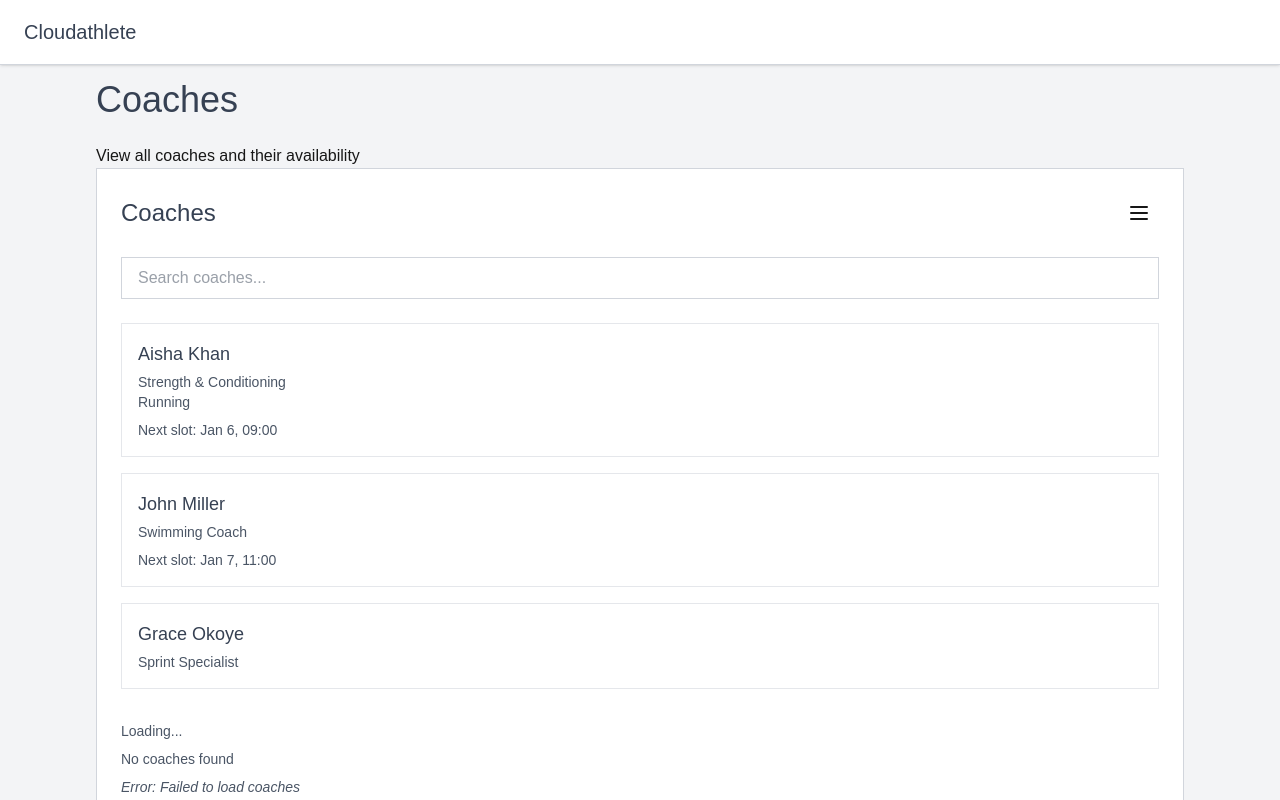
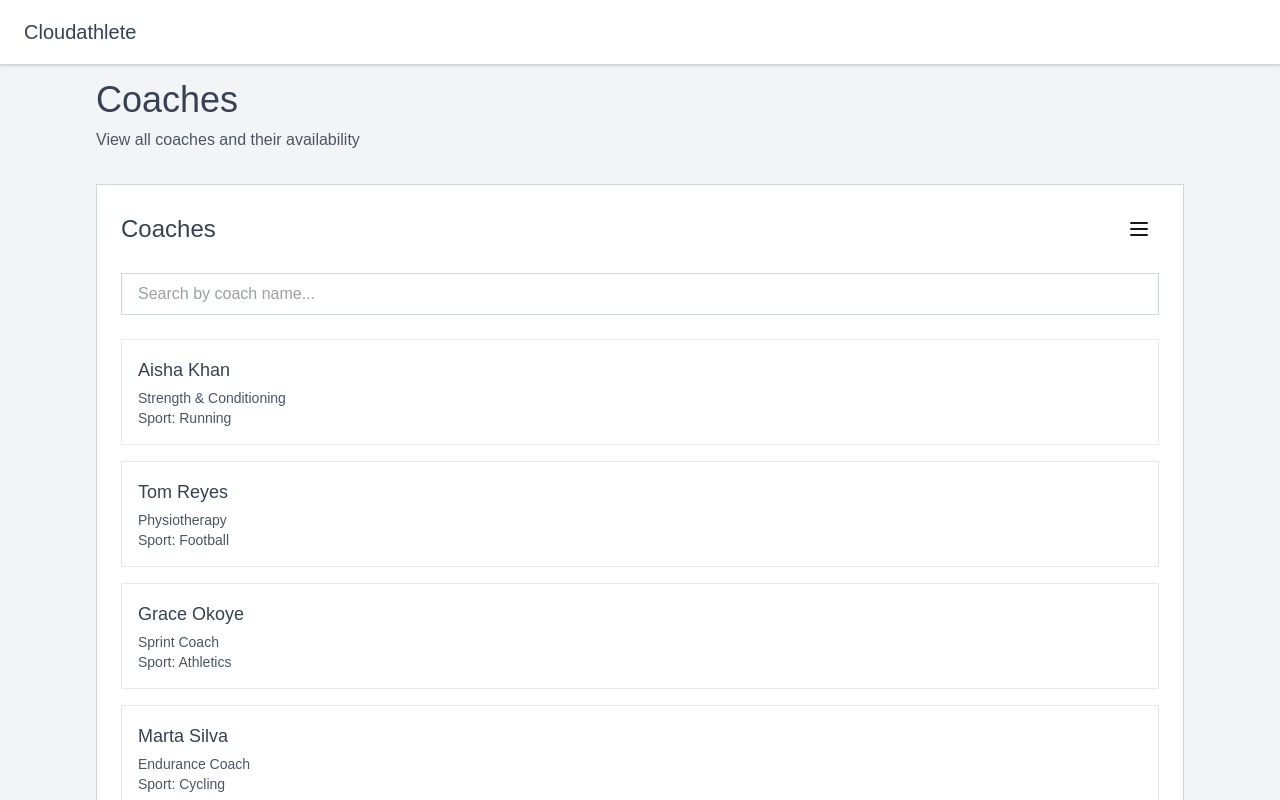
Before and after one commit to MingJae92/athelete-tracking-app, a Next.js app: page /coaches in a window 1280 px wide. Shown: the top 800 px of the page. Built offline with nearby package versions, Linux system fonts and the light colour scheme.

Commit message:
Coach list data implemented

```diff
--- a/app/coaches/page.tsx
+++ b/app/coaches/page.tsx
@@ -1,16 +1,31 @@
 import NavBar from "@/app/components/Navbar";
-import CoachDetail from "@/app/components/CoachDetail";
-import CoachList from "../components/CoachList";
+import CoachList from "@/app/components/CoachList";
 
-export default function CoachesPage() {
+export default async function CoachesPage() {
+  const res = await fetch("http://localhost:3000/api/coaches", {
+    cache: "no-store",
+  });
+
+  if (!res.ok) {
+    throw new Error("Failed to load coaches");
+  }
+
+  const coaches = await res.json();
+
   return (
     <div className="min-h-screen bg-gray-100 pt-20">
+      {/* Navbar should be full-width */}
+      <NavBar />
+
       <div className="max-w-6xl mx-auto px-8">
-        <NavBar/>
-        <h1 className="text-4xl font-light text-gray-700 mb-6">Coaches</h1>
-        <p>View all coaches and their availability</p>
-        <CoachList/>
+        <h1 className="text-4xl font-light text-gray-700 mb-2">
+          Coaches
+        </h1>
+        <p className="text-gray-600 mb-8">
+          View all coaches and their availability
+        </p>
 
+        <CoachList coaches={coaches} />
       </div>
     </div>
   );
--- a/app/components/CoachList.tsx
+++ b/app/components/CoachList.tsx
@@ -1,35 +1,30 @@
 'use client';
 
-interface Coach {
+import { useMemo, useState } from 'react';
+
+export interface Coach {
   id: string;
   name: string;
-  specialty: string;
-  secondary?: string;
-  nextSlot?: string;
+  speciality: string;
+  sport: string;
+  timezone: string;
+  nextAvailableSlot?: string;
 }
 
-const coaches: Coach[] = [
-  {
-    id: '1',
-    name: 'Aisha Khan',
-    specialty: 'Strength & Conditioning',
-    secondary: 'Running',
-    nextSlot: 'Jan 6, 09:00',
-  },
-  {
-    id: '2',
-    name: 'John Miller',
-    specialty: 'Swimming Coach',
-    nextSlot: 'Jan 7, 11:00',
-  },
-  {
-    id: '3',
-    name: 'Grace Okoye',
-    specialty: 'Sprint Specialist',
-  },
-];
+interface CoachListProps {
+  coaches: Coach[];
+}
 
-export default function CoachList() {
+export default function CoachList({ coaches }: CoachListProps) {
+  const [search, setSearch] = useState('');
+  const [selectedCoachId, setSelectedCoachId] = useState<string | null>(null);
+
+  const filteredCoaches = useMemo(() => {
+    return coaches.filter((coach) =>
+      coach.name.toLowerCase().includes(search.toLowerCase())
+    );
+  }, [coaches, search]);
+
   return (
     <div className="bg-white border border-gray-300 p-6">
       {/* Header */}
@@ -43,7 +38,11 @@ export default function CoachList() {
             strokeWidth="2"
             viewBox="0 0 24 24"
           >
-            <path strokeLinecap="round" strokeLinejoin="round" d="M4 6h16M4 12h16M4 18h16" />
+            <path
+              strokeLinecap="round"
+              strokeLinejoin="round"
+              d="M4 6h16M4 12h16M4 18h16"
+            />
           </svg>
         </button>
       </div>
@@ -51,45 +50,53 @@ export default function CoachList() {
       {/* Search */}
       <input
         type="text"
-        placeholder="Search coaches..."
+        placeholder="Search by coach name..."
+        value={search}
+        onChange={(e) => setSearch(e.target.value)}
         className="w-full border border-gray-300 px-4 py-2 mb-6 focus:outline-none focus:border-gray-400 text-gray-700 font-light"
       />
 
-      {/* Coach Cards */}
+      {/* Empty state */}
+      {filteredCoaches.length === 0 && (
+        <p className="text-gray-600 font-light">No coaches found</p>
+      )}
+
+      {/* Coach List */}
       <div className="space-y-4">
-        {coaches.map((coach) => (
+        {filteredCoaches.map((coach) => {
+          const isSelected = coach.id === selectedCoachId;
+
+          return (
             <div
               key={coach.id}
-            className="border border-gray-200 p-4 cursor-pointer hover:bg-gray-50 transition"
+              onClick={() => setSelectedCoachId(coach.id)}
+              className={`border p-4 cursor-pointer transition
+                ${isSelected
+                  ? 'border-gray-500 bg-gray-50'
+                  : 'border-gray-200 hover:bg-gray-50'
+                }
+              `}
             >
               <h3 className="text-lg font-light text-gray-700 mb-1">
                 {coach.name}
               </h3>
 
-            <p className="text-gray-600 font-light text-sm">
-              {coach.specialty}
+              <p className="text-sm text-gray-600 font-light">
+                {coach.speciality}
               </p>
 
-            {coach.secondary && (
-              <p className="text-gray-600 font-light text-sm">
-                {coach.secondary}
+              <p className="text-sm text-gray-600 font-light">
+                Sport: {coach.sport}
               </p>
-            )}
 
-            {coach.nextSlot && (
+              {coach.nextAvailableSlot && (
                 <p className="text-sm text-gray-600 font-light mt-2">
-                Next slot: {coach.nextSlot}
+                  Next slot: {coach.nextAvailableSlot}
                 </p>
               )}
             </div>
-        ))}
-      </div>
-
-      {/* States */}
-      <div className="mt-8 text-sm text-gray-600 font-light space-y-2">
-        <p>Loading...</p>
-        <p>No coaches found</p>
-        <p className="italic">Error: Failed to load coaches</p>
+          );
+        })}
       </div>
     </div>
   );
```
Lines whose indentation alone changed are shown as unchanged.
